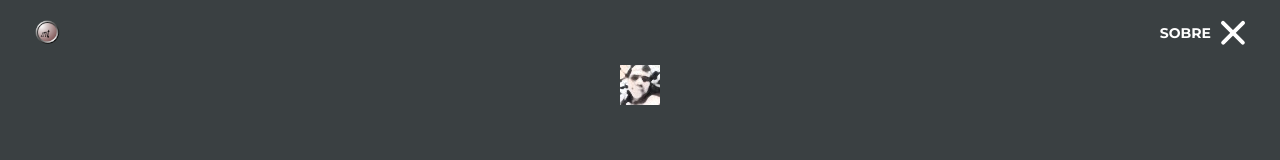
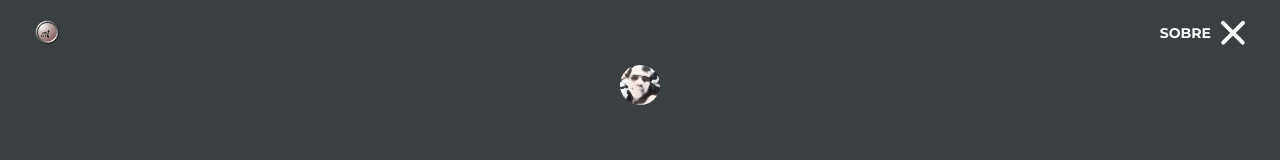
Before and after one commit to ze37/github, a React (Create React App) app in the folder JogoDaVelha/jogo-da-velha/: page / in a window 1280 px wide. Shown: the top 160 px of the page. Built offline with nearby package versions, Linux system fonts and the light colour scheme.

Commit message:
Fizemos o CSS do object AvatarProfile

```diff
--- a/JogoDaVelha/jogo-da-velha/src/object/AvatarProfile/index.js
+++ b/JogoDaVelha/jogo-da-velha/src/object/AvatarProfile/index.js
@@ -1,7 +1,7 @@
 import React from "react";
-
+import "./style.css"
 const AvatarProfile = ({src,alt})=>(
-    <img src={src} alt={alt} />
+    <img className="avatar-profile" src={src} alt={alt} />
 );
 
 export default AvatarProfile
--- /dev/null
+++ b/JogoDaVelha/jogo-da-velha/src/object/AvatarProfile/style.css
@@ -0,0 +1,3 @@
+.avatar-profile{
+    border-radius: 50%;
+}
```
